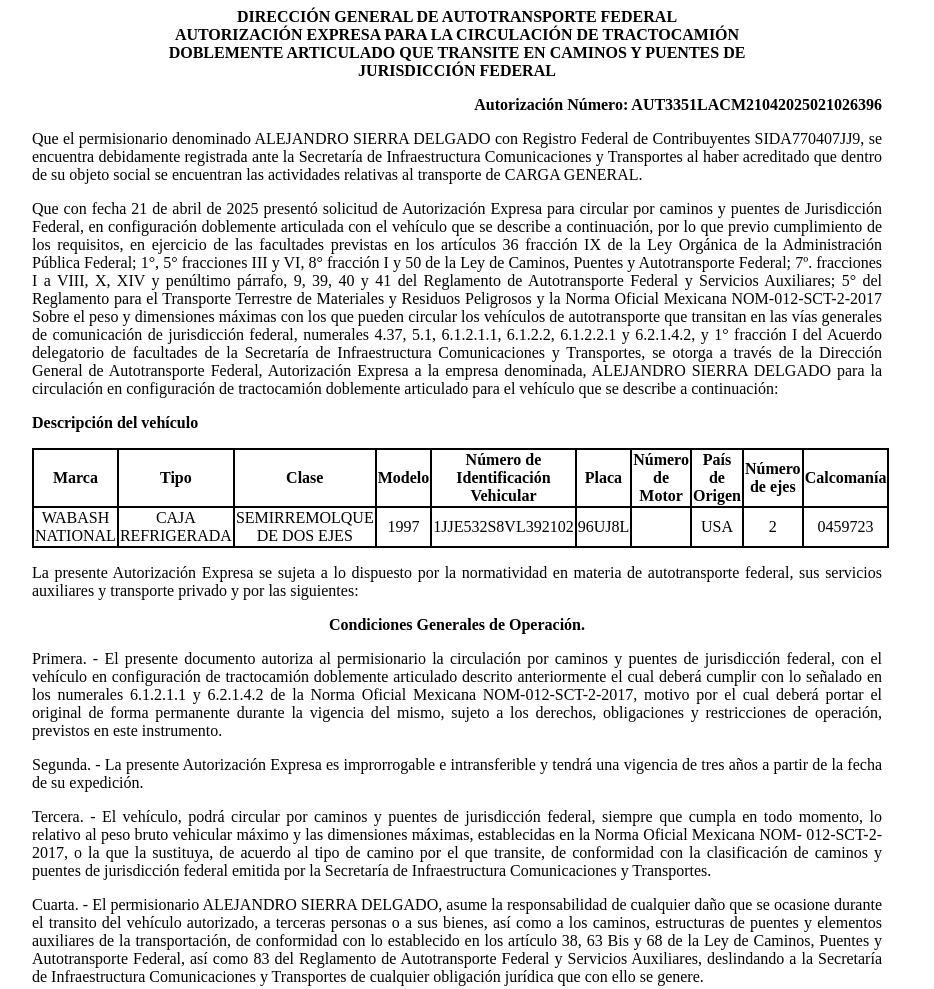
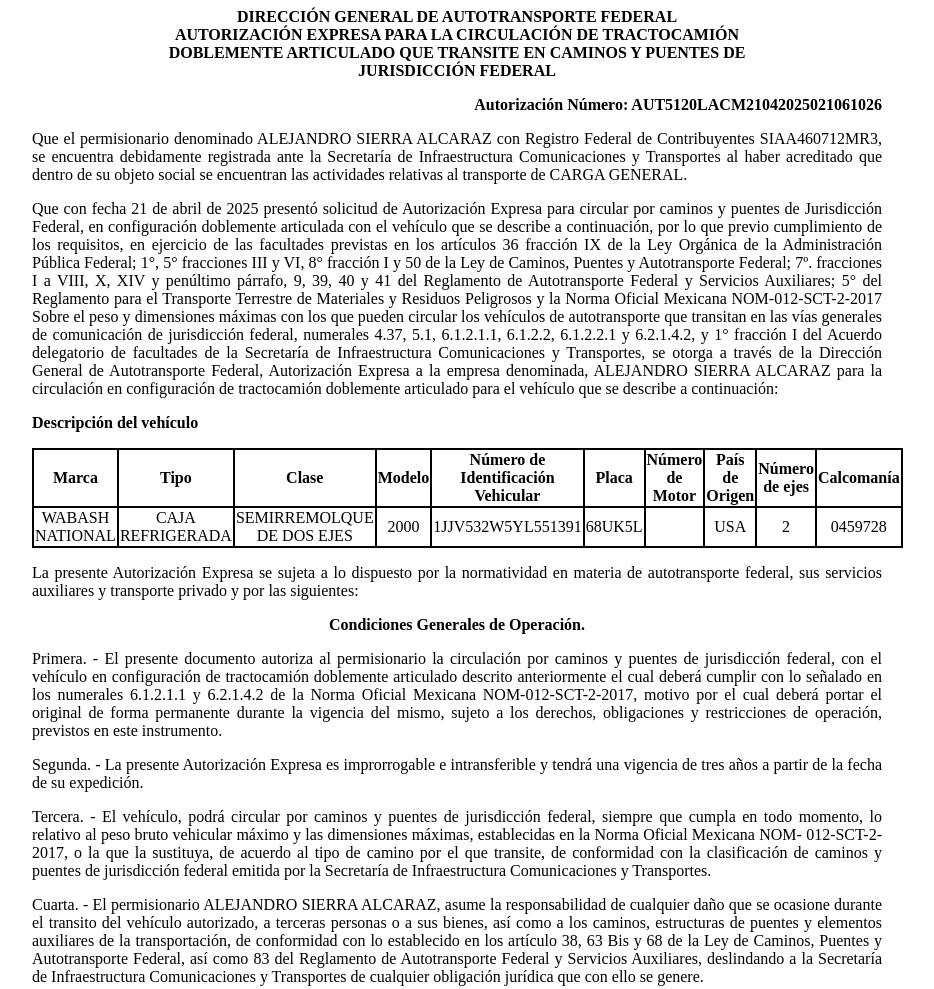
Before and after one commit to app-sct1/ConsultaAutDobleRemolque-folio-0274816, a plain HTML site: page index.html in a window 1280 px wide. Shown: the top 989 px of the page, without its empty margins (183-1117 px from the left). Drawn offline with Linux system fonts and the light colour scheme.

Commit message:
index.html

```diff
--- a/index.html
+++ b/index.html
@@ -75,11 +75,11 @@
 						<p class="sinMargen">DOBLEMENTE ARTICULADO QUE TRANSITE EN CAMINOS Y PUENTES DE</p>
 						<p class="sinMargen">JURISDICCIÓN FEDERAL</p>
 					</div>
-<p class="derechaNegro">Autorización Número: AUT3351LACM21042025021026396</p>
+<p class="derechaNegro">Autorización Número: AUT5120LACM21042025021061026</p>
 
 					<p class="justificado">Que el permisionario denominado
-						ALEJANDRO SIERRA DELGADO con Registro Federal de
-						Contribuyentes SIDA770407JJ9, se encuentra
+						ALEJANDRO SIERRA ALCARAZ con Registro Federal de
+						Contribuyentes SIAA460712MR3, se encuentra
 						debidamente registrada ante la Secretaría de Infraestructura
 						Comunicaciones y Transportes al haber acreditado que dentro de su
 						objeto social se encuentran las actividades relativas al
@@ -107,7 +107,7 @@
 						facultades de la Secretaría de Infraestructura Comunicaciones y
 						Transportes, se otorga a través de la
 						Dirección General de Autotransporte Federal, Autorización Expresa a la
-						empresa denominada, ALEJANDRO SIERRA DELGADO para la
+						empresa denominada, ALEJANDRO SIERRA ALCARAZ para la
 						circulación en configuración de tractocamión doblemente articulado
 						para el vehículo que se describe a continuación:</p>
 
@@ -131,13 +131,13 @@
 							<td class="borde">WABASH NATIONAL</td>
 							<td class="borde">CAJA REFRIGERADA</td>
 							<td class="borde">SEMIRREMOLQUE DE DOS EJES</td>
-							<td class="borde">1997</td>
-							<td class="borde">1JJE532S8VL392102</td>
-							<td class="borde">96UJ8L</td>
+							<td class="borde">2000</td>
+							<td class="borde">1JJV532W5YL551391</td>
+							<td class="borde">68UK5L</td>
 							<td class="borde"></td>
 							<td class="borde">USA</td>
 							<td class="borde">2</td>
-							<td class="borde">0459723</td>
+							<td class="borde">0459728</td>
 						</tr>
 
 					</tbody></table>
@@ -175,7 +175,7 @@
 						Secretaría de Infraestructura Comunicaciones y Transportes.</p>
 
 					<p class="justificado">Cuarta. - El permisionario
-						ALEJANDRO SIERRA DELGADO, asume la responsabilidad de
+						ALEJANDRO SIERRA ALCARAZ, asume la responsabilidad de
 						cualquier daño que se ocasione durante el transito del vehículo
 						autorizado, a terceras personas o a sus bienes, así como a los
 						caminos, estructuras de puentes y elementos auxiliares de la
```
